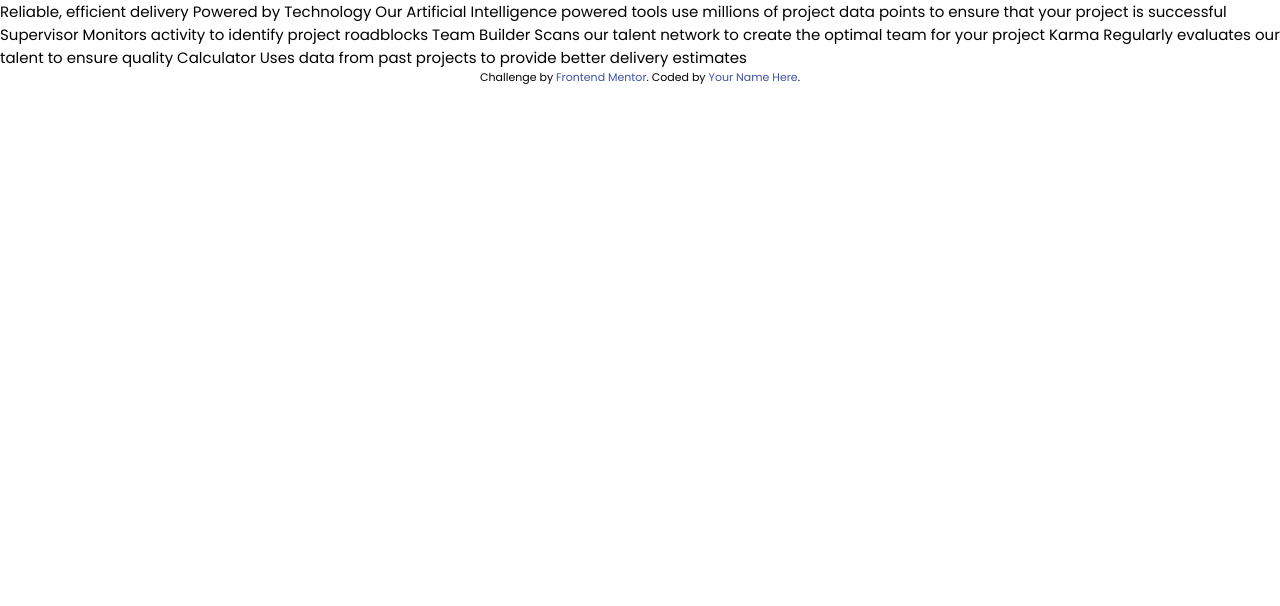
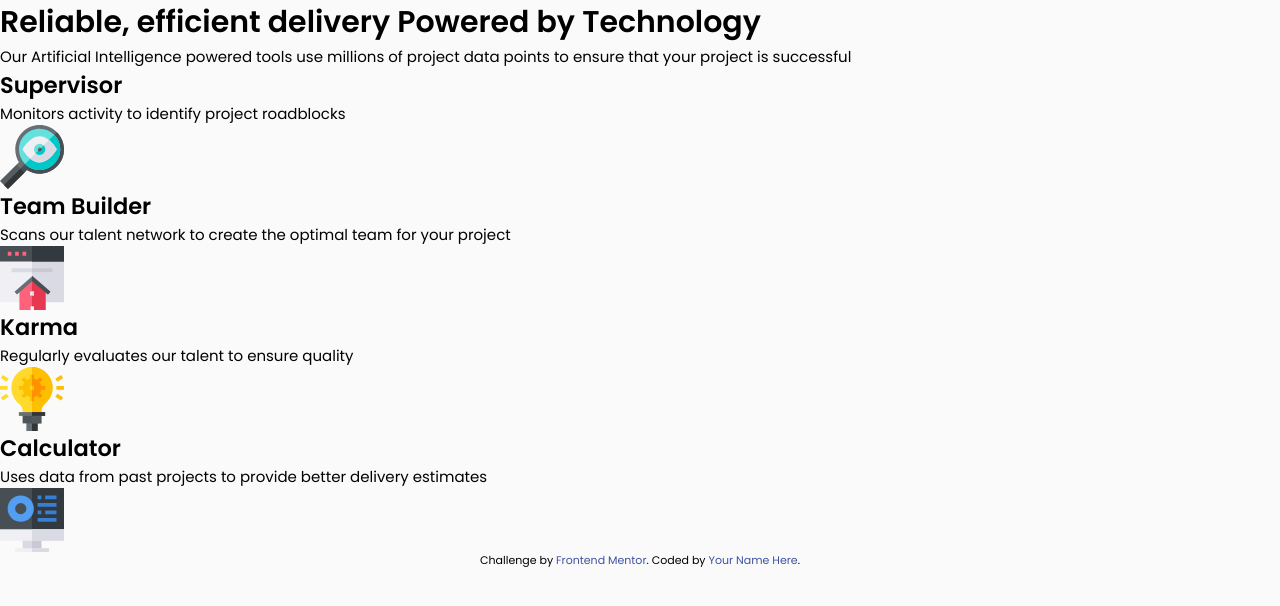
Before and after one commit to amirhazizi/four-card-feature-section, a plain HTML site: page index.html in a window 1280 px wide. Drawn offline with Linux system fonts and the light colour scheme.

Commit message:
update index.html

```diff
--- a/index.html
+++ b/index.html
@@ -14,14 +14,48 @@
     <title>Frontend Mentor | Four card feature section</title>
   </head>
   <body>
-    Reliable, efficient delivery Powered by Technology Our Artificial
-    Intelligence powered tools use millions of project data points to ensure
-    that your project is successful Supervisor Monitors activity to identify
-    project roadblocks Team Builder Scans our talent network to create the
-    optimal team for your project Karma Regularly evaluates our talent to ensure
-    quality Calculator Uses data from past projects to provide better delivery
-    estimates
-
+    <main>
+      <div>
+        <div>
+          <h1>
+            Reliable, efficient delivery <span>Powered by Technology</span>
+          </h1>
+          <p>
+            Our Artificial Intelligence powered tools use millions of project
+            data points to ensure that your project is successful
+          </p>
+        </div>
+        <div>
+          <div>
+            <h2>Supervisor</h2>
+            <p>Monitors activity to identify project roadblocks</p>
+            <img src="./images/icon-supervisor.svg" alt="" />
+          </div>
+          <div>
+            <div>
+              <h2>Team Builder</h2>
+              <p>
+                Scans our talent network to create the optimal team for your
+                project
+              </p>
+              <img src="./images/icon-team-builder.svg" alt="" />
+            </div>
+            <div>
+              <h2>Karma</h2>
+              <p>Regularly evaluates our talent to ensure quality</p>
+              <img src="./images/icon-karma.svg" alt="" />
+            </div>
+          </div>
+          <div>
+            <h2>Calculator</h2>
+            <p>
+              Uses data from past projects to provide better delivery estimates
+            </p>
+            <img src="./images/icon-calculator.svg" alt="" />
+          </div>
+        </div>
+      </div>
+    </main>
     <footer>
       <p class="attribution">
         Challenge by
--- a/scss/styles.scss
+++ b/scss/styles.scss
@@ -1,6 +1,9 @@
 // import config variables
 @import "./utils/config";
 @import "./utils/variables";
+body {
+  background: $cl-veryLightGray;
+}
 
 // Footer
 
--- a/scss/utils/_variables.scss
+++ b/scss/utils/_variables.scss
@@ -11,7 +11,6 @@ body {
 }
 img {
   display: block;
-  width: 100%;
 }
 a {
   text-decoration: none;
```
Also changed, not shown: css/styles.css.
